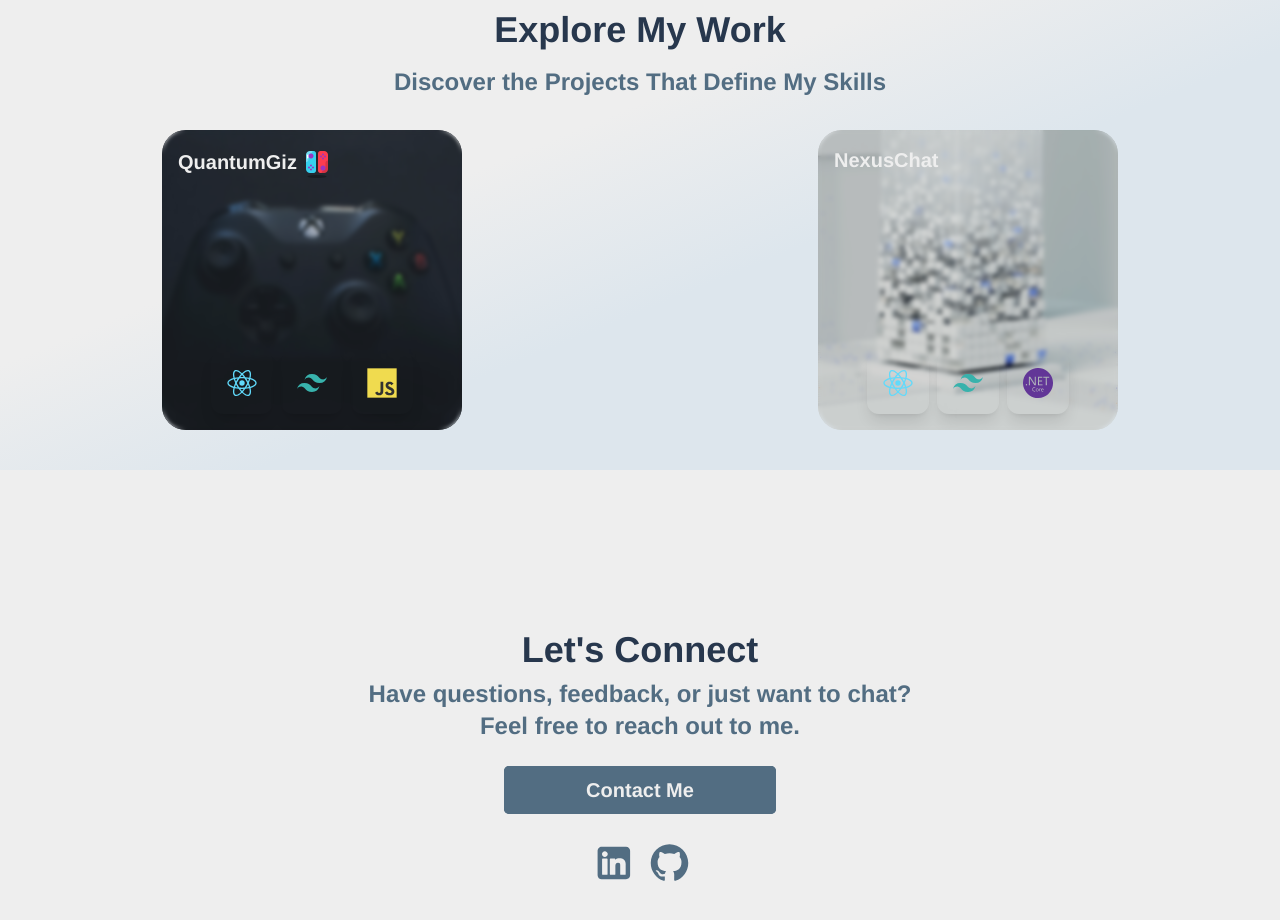
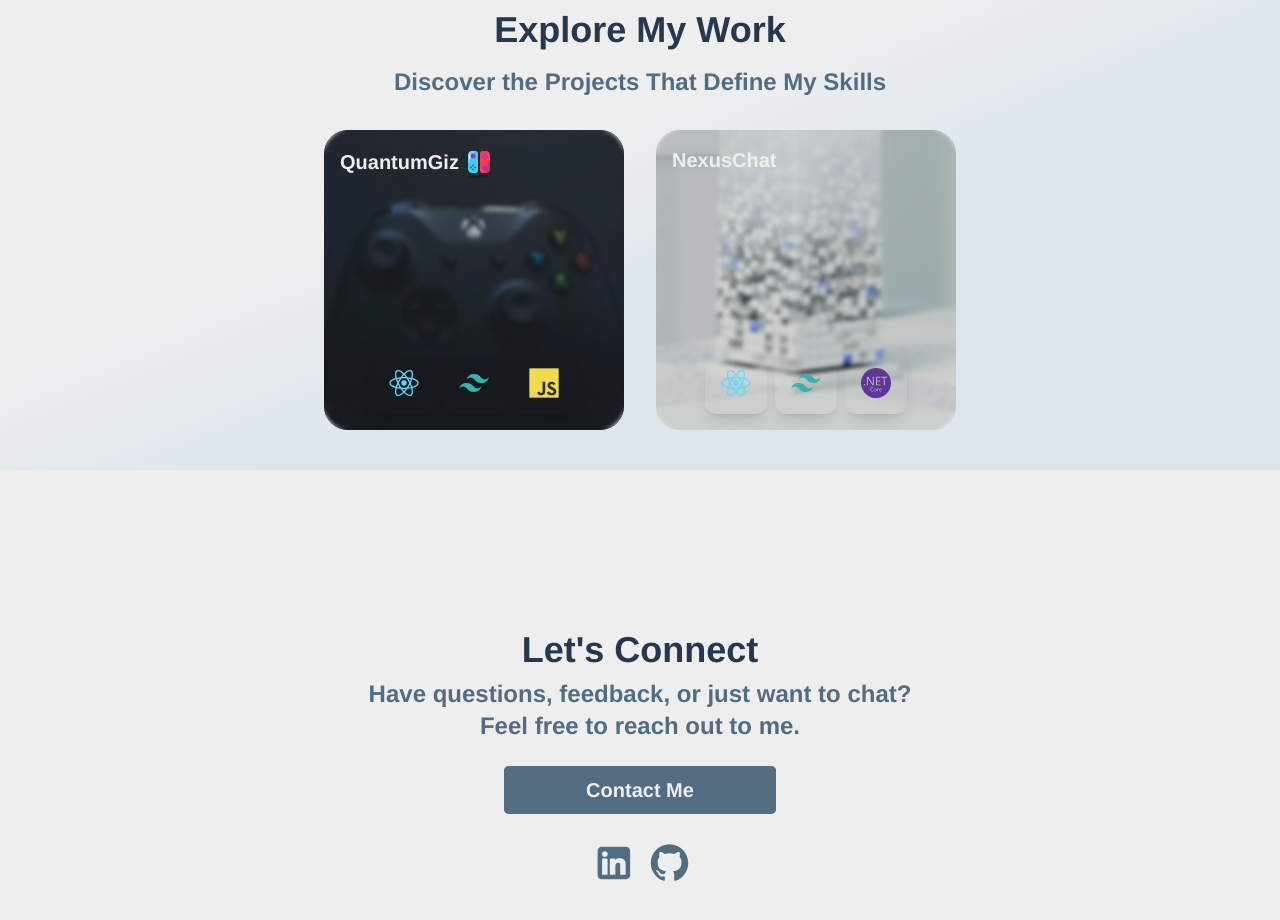
Before and after one commit to sotirisanastjm/AboutMe_v2, an Angular app: page / in a window 1280 px wide. Shown: the part 2100-3020 px from the top of the page. Built offline with nearby package versions, Linux system fonts and the light colour scheme.

Commit message:
contact form finish

```diff
--- a/src/app/banner-product/banner-product.component.html
+++ b/src/app/banner-product/banner-product.component.html
@@ -6,7 +6,7 @@
       <h3 class="text-2xl font-bold text-blue-700">Discover the Projects That Define My Skills</h3>
     </div>
 
-    <div class="grid grid-cols-1 md:grid-cols-2 justify-items-center gap-8">
+    <div class="grid grid-cols-1 md:grid-cols-2 self-center justify-items-center gap-8">
 
       <a [routerLink]="['/projects', getId(project.id)]" *ngFor="let project of projects" class="relative min-h-[300px] max-w-[300px] w-full overflow-hidden rounded-3xl">
         <img class="w-full h-full object-cover" [src]=" project.cardImage " [alt]="project.alt"/>
--- a/src/app/contact/contact.component.html
+++ b/src/app/contact/contact.component.html
@@ -12,7 +12,7 @@
             <img class="self-center h-[200px] md:h-[280px] object-fill mx-auto md:mr-auto md:ml-0" src="../../assets/svg/sent-mail2.svg" alt="Contact Me!"/>
         </div>
         <div class="p-12 md:p-24 md:w-1/2 bg-blue-300 dark:bg-blue-900 rounded-md">
-            <form class="space-y-6" action="https://formsubmit.co/sotiris.anastjm@gmail.com" method="POST">
+            <form class="space-y-6" action="https://formsubmit.co/bbbf699b5fbbb0dc729b4dc9b9d86d20" method="POST">
                 <div class="input-field">
                     <label for="name">Name/Surname</label>
                     <input [required]="true" type="text" id="name" name="name"/>
```
